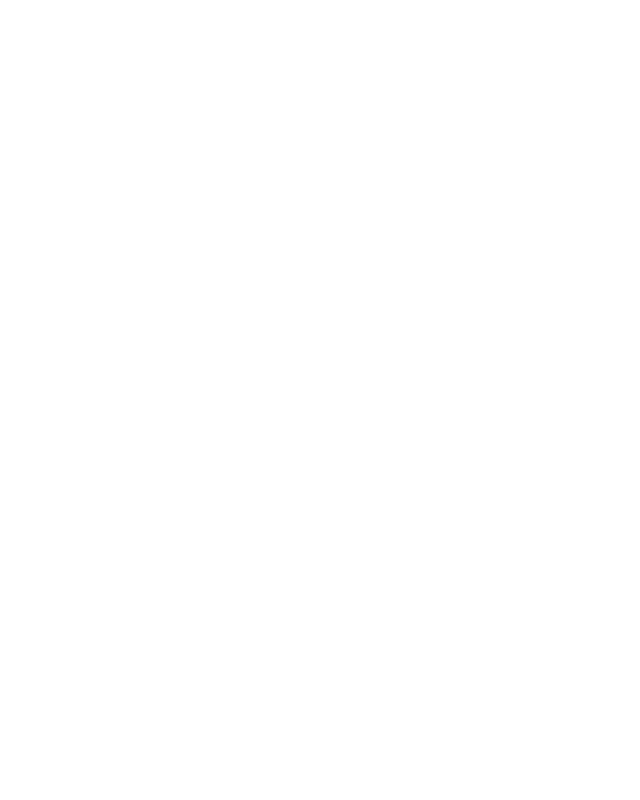
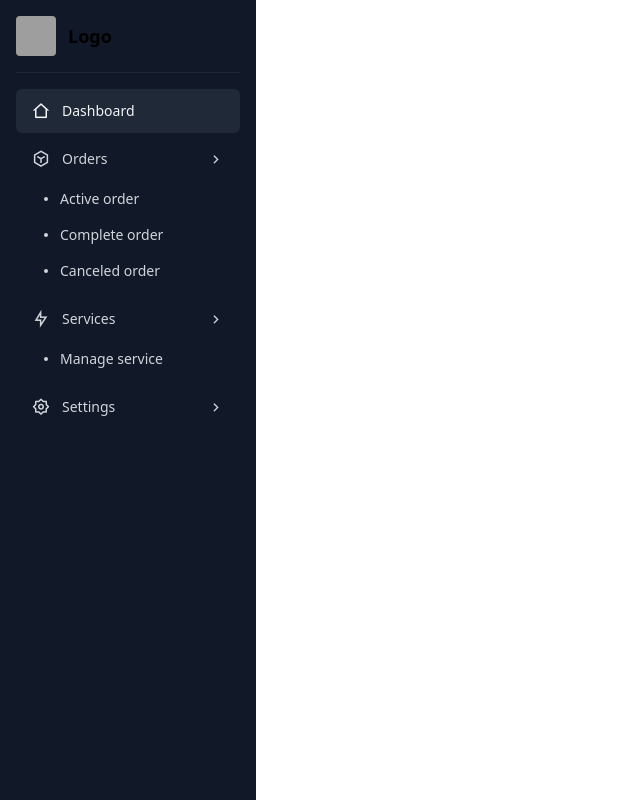
Before and after one commit to SuptoHossein/vue-dashboard, a Vue app: page / in a window 1280 px wide. Shown: the whole page, without its empty margins (0-640 px from the left). Built offline with nearby package versions, Linux system fonts and the light colour scheme; grey boxes are pictures that could not be loaded.

Commit message:
add sidebar code

```diff
--- a/src/App.vue
+++ b/src/App.vue
@@ -1,7 +1,69 @@
 <script setup>
-
 </script>
 
 <template>
-
+  <!-- sidebar -->
+  <div class="fixed w-64 top-0 left-0 h-screen bg-gray-900 p-4">
+    <a href="" class="flex items-center pb-4 w-full border-b border-b-gray-800">
+      <img src="https://placeholder.co/32x32" class="w-10 h-10 rounded object-cover" alt="">
+      <span class="text-lg font-bold text-white0 ml-3">Logo</span>
+    </a>
+    <ul class="mt-4">
+      <li class="mb-1 group active">
+        <a href="javascript:void" class="flex items-center py-2 px-4 text-gray-300 hover:bg-gray-950 hover:text-gray-100 rounded-md group-[.active]:bg-gray-800 group-[.active]:text-gray-100">
+          <i class="ri-home-2-line mr-3 text-lg"></i>
+          <span class="text-sm">Dashboard</span>
+        </a>
+      </li>
+      <li class="mb-1 group">
+        <a href="javascript:void" class="flex items-center py-2 px-4 text-gray-300 hover:bg-gray-950 hover:text-gray-100 rounded-md group-[.active]:bg-gray-800 group-[.active]:text-gray-100">
+          <i class="ri-instance-line mr-3 text-lg"></i>
+          <span class="text-sm">Orders</span>
+          <i class="ri-arrow-right-s-line ml-auto group-[.active]:rotate-90"></i>
+        </a>
+        <ul class="pl-7 mt-2">
+          <li class="mb-4">
+            <a href="javascript:void" class="text-gray-300 text-sm flex items-center hover:text-gray-100 before:contents-[''] before:w-1 before:h-1 before:rounded-full before:bg-gray-300 before:mr-3">Active order</a>
+          </li>
+          <li class="mb-4">
+            <a href="javascript:void" class="text-gray-300 text-sm flex items-center hover:text-gray-100 before:contents-[''] before:w-1 before:h-1 before:rounded-full before:bg-gray-300 before:mr-3">Complete order</a>
+          </li>
+          <li class="mb-4">
+            <a href="javascript:void" class="text-gray-300 text-sm flex items-center hover:text-gray-100 before:contents-[''] before:w-1 before:h-1 before:rounded-full before:bg-gray-300 before:mr-3">Canceled order</a>
+          </li>
+        </ul>
+      </li>
+      <li class="mb-1 group">
+        <a href="javascript:void" class="flex items-center py-2 px-4 text-gray-300 hover:bg-gray-950 hover:text-gray-100 rounded-md group-[.active]:bg-gray-800 group-[.active]:text-gray-100">
+          <i class="ri-flashlight-line mr-3 text-lg"></i>
+          <span class="text-sm">Services</span>
+          <i class="ri-arrow-right-s-line ml-auto group-[.active]:rotate-90"></i>
+        </a>
+        <ul class="pl-7 mt-2">
+          <li class="mb-4">
+            <a href="javascript:void" class="text-gray-300 text-sm flex items-center hover:text-gray-100 before:contents-[''] before:w-1 before:h-1 before:rounded-full before:bg-gray-300 before:mr-3">Manage service</a>
+          </li>
+        </ul>
+      </li>
+      <li class="mb-1 group">
+        <a href="javascript:void" class="flex items-center py-2 px-4 text-gray-300 hover:bg-gray-950 hover:text-gray-100 rounded-md group-[.active]:bg-gray-800 group-[.active]:text-gray-100">
+          <i class="ri-settings-2-line mr-3 text-lg"></i>
+          <span class="text-sm">Settings</span>
+          <i class="ri-arrow-right-s-line ml-auto group-[.active]:rotate-90"></i>
+        </a>
+        <!-- <ul class="pl-7 mt-2">
+          <li class="mb-4">
+            <a href="javascript:void" class="text-gray-300 text-sm flex items-center hover:text-gray-100 before:contents-[''] before:w-1 before:h-1 before:rounded-full before:bg-gray-300 before:mr-3">Active order</a>
+          </li>
+          <li class="mb-4">
+            <a href="javascript:void" class="text-gray-300 text-sm flex items-center hover:text-gray-100 before:contents-[''] before:w-1 before:h-1 before:rounded-full before:bg-gray-300 before:mr-3">Complete order</a>
+          </li>
+          <li class="mb-4">
+            <a href="javascript:void" class="text-gray-300 text-sm flex items-center hover:text-gray-100 before:contents-[''] before:w-1 before:h-1 before:rounded-full before:bg-gray-300 before:mr-3">Canceled order</a>
+          </li>
+        </ul> -->
+      </li>
+    </ul>
+  </div>
+   <!-- end sidebar -->
 </template>
```
